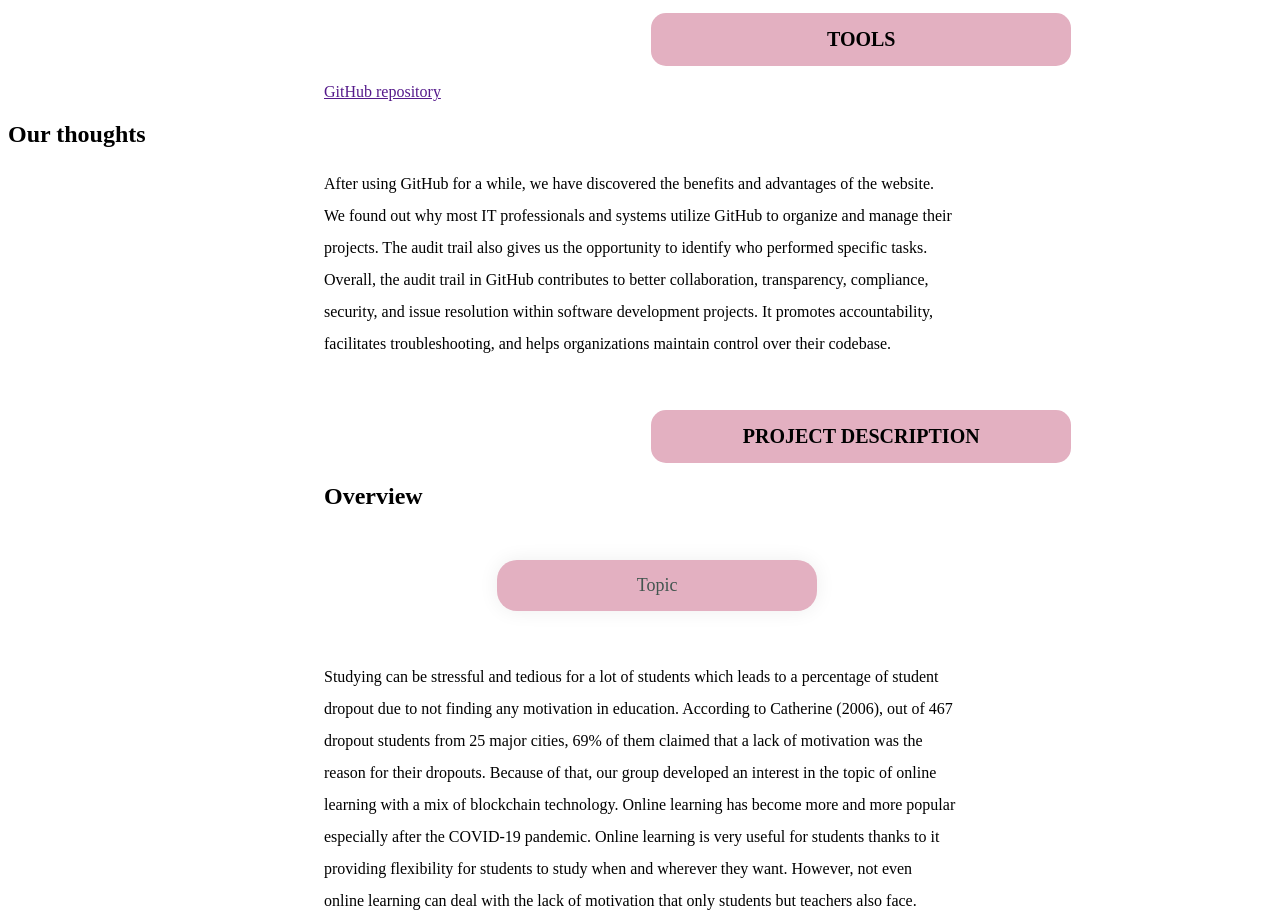
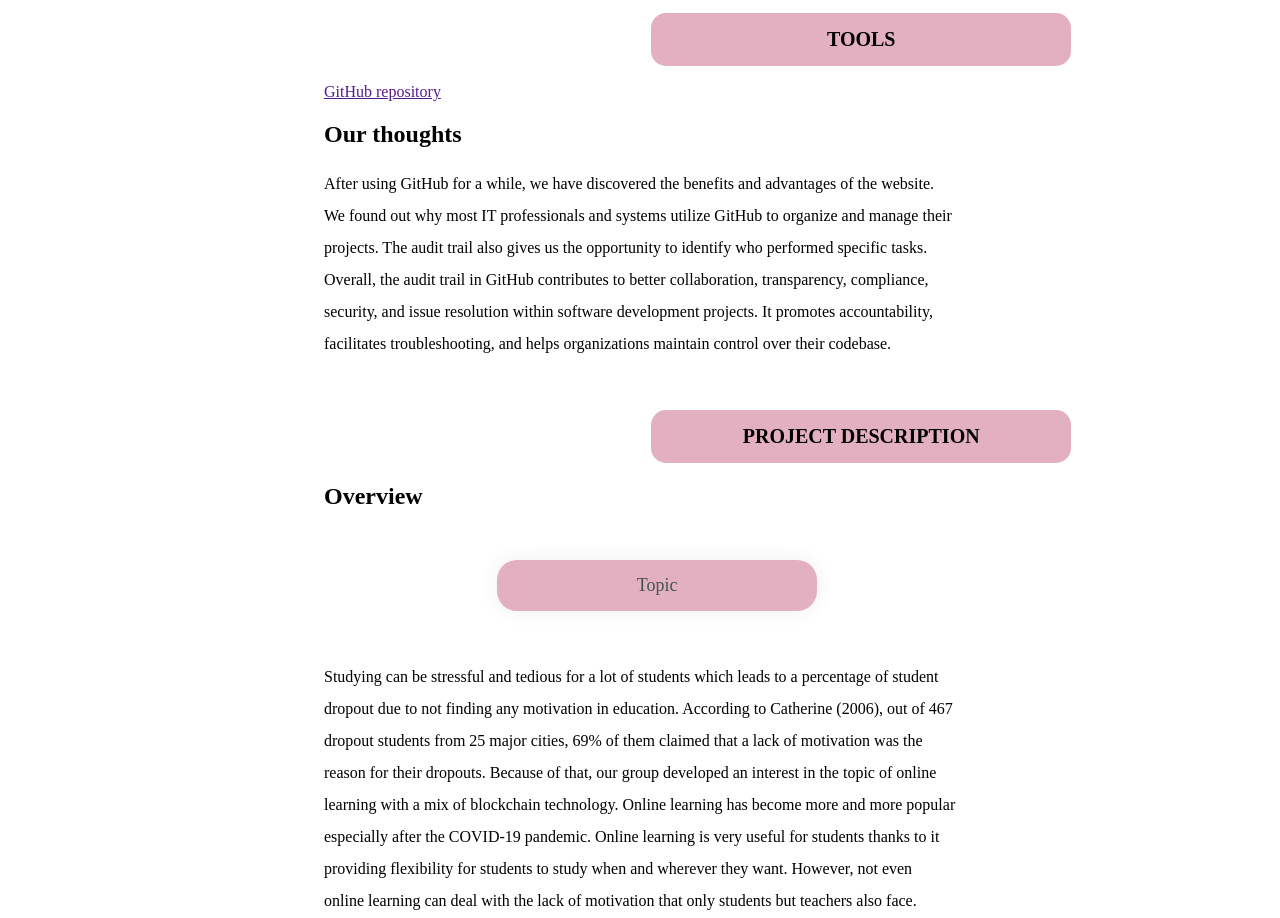
Before and after one commit to Pyxbi/TP-edu.github.io, a plain HTML site: page index.html in a window 1280 px wide. Shown: the part 1745-2663 px from the top of the page. Drawn offline with nearby package versions, Linux system fonts and the light colour scheme.

Commit message:
last changeee

```diff
--- a/index.html
+++ b/index.html
@@ -96,7 +96,7 @@
    <section style="margin-bottom: 50px;">
        <h1 class="heading">TOOLS</h1>
        <a class="sub-text1" href="">GitHub repository</a>
-       <h2 class="sub-test1">Our thoughts</h2>
+       <h2 class="sub-text1">Our thoughts</h2>
        <p class="text">After using GitHub for a while, we have discovered the benefits and advantages of the website. We found out why most IT professionals and systems utilize GitHub to organize and manage their projects. The audit trail also gives us the opportunity to identify who performed specific tasks.</p>
        <p class="text">Overall, the audit trail in GitHub contributes to better collaboration, transparency, compliance, security, and issue resolution within software development projects. It promotes accountability, facilitates troubleshooting, and helps organizations maintain control over their codebase.</p>
     </section>
```
